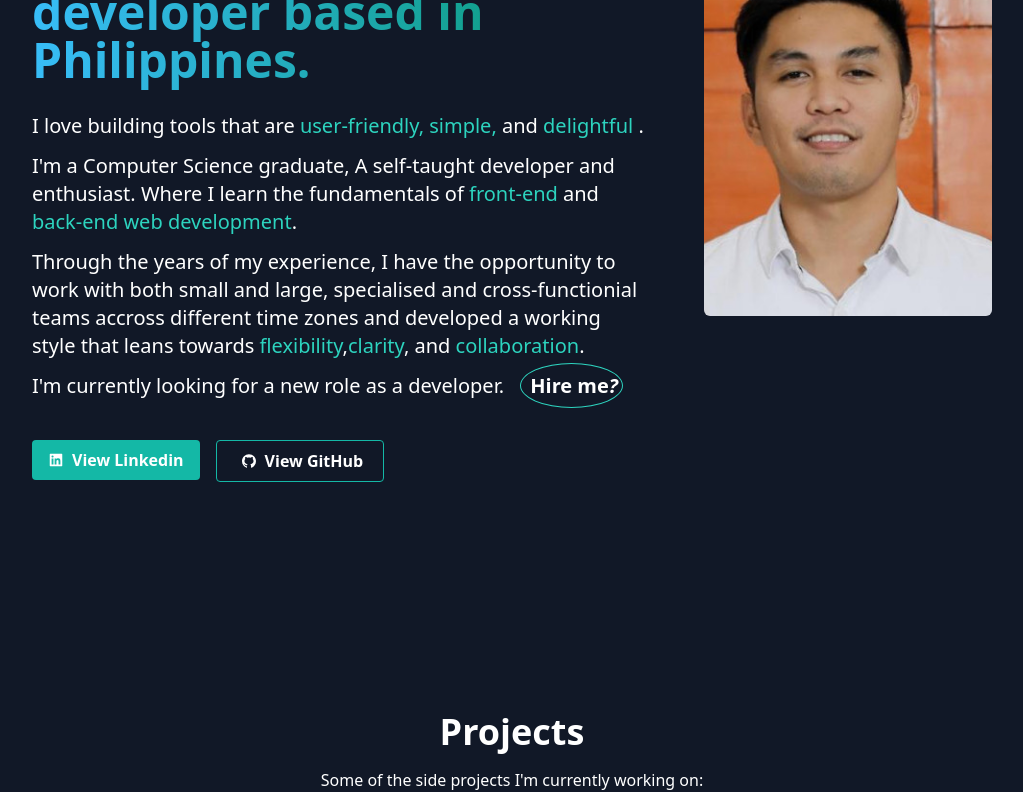
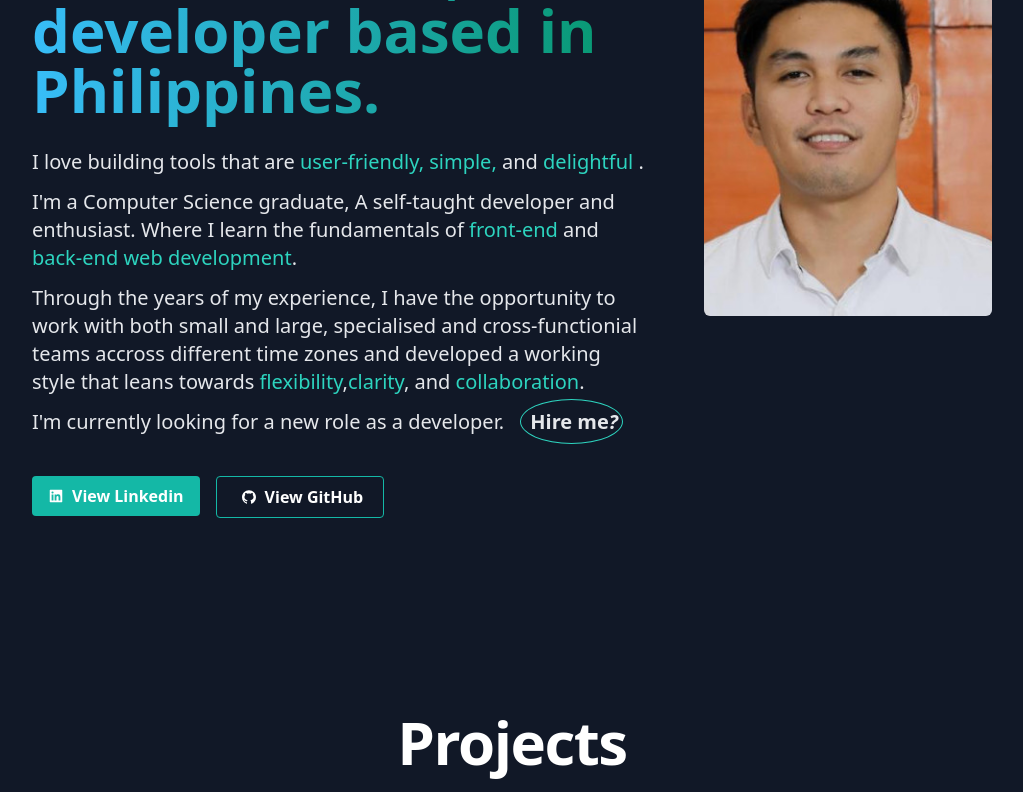
Before and after one commit to renmission/renatomission, a Next.js app: page / in a window 1280 px wide. Shown: the part 280-1072 px from the top of the page, without its empty margins (128-1151 px from the left). Built offline with nearby package versions, Linux system fonts and the light colour scheme.

Commit message:
pf update v4

```diff
--- a/layouts/GetInTouch.tsx
+++ b/layouts/GetInTouch.tsx
@@ -3,34 +3,31 @@ import Link from "next/link";
 const GetInTouch = () => {
   return (
     <>
-      <section className="py-6">
-        <div className="text-4xl py-4 text-teal-400">
+      <section className="pt-16">
+        <div className="mb-4 text-4xl font-extrabold tracking-tight leading-none md:text-5xl lg:text-6xl text-white">
           <h2>Get in touch</h2>
         </div>
-        <div className="leading-6 text-white">
+
+        <div className="mb-6 text-lg font-normal text-gray-300 lg:text-xl">
           <p>
             Do you have a job opportunity or idea you&apos;d like to discuss?
-            Feel to react me at{" "}
+            Feel to react me at
             <Link href={"mailto:missionrenjr@gmail.com"}>
-              <span className="text-teal-400 font-semibold">
-                {" "}
-                missionrenjr@gmail.com
-              </span>
-            </Link>{" "}
-            You can also find me on{" "}
+              <span className="text-teal-400 font-semibold"> missionrenjr@gmail.com </span>
+            </Link>
+            You can also find me on
             <Link href={"https://twitter.com/ren_mission"} target="_blank">
-              <span className="text-teal-400 font-semibold">Twitter </span>
-            </Link>{" "}
-            ,{" "}
+              <span className="text-teal-400 font-semibold"> Twitter</span>
+            </Link>,
             <Link href={"https://github.com/renmission"} target="_blank">
-              <span className="text-teal-400 font-semibold">GitHub</span>
+              <span className="text-teal-400 font-semibold"> GitHub</span>
             </Link>
             , and
             <Link
               href={"https://www.linkedin.com/in/renmission/"}
               target="_blank"
             >
-              <span className="text-teal-400 font-semibold">Linkedin</span>
+              <span className="text-teal-400 font-semibold"> Linkedin</span>
             </Link>
             .
           </p>
--- a/layouts/Hero.tsx
+++ b/layouts/Hero.tsx
@@ -8,24 +8,24 @@ const Hero = () => {
     <>
       <section className="min-h-screen grid grid-cols-3 gap-4 md:py-16" id="about">
         <div className="py-5 pr-6 col-span-6 lg:col-span-4 lg:col-start-1 lg:col-end-4 ">
-          <h2 className="text-transparent bg-clip-text bg-gradient-to-r to-emerald-600 from-sky-400 py-2 leading-10 text-teal-400 font-bold text-4xl sm:text-5xl">
+          <h2 className="text-transparent bg-clip-text bg-gradient-to-r to-emerald-600 from-sky-400 py-2 leading-10 text-teal-400 font-extrabold text-4xl md:text-5xl lg:text-6xl">
             Hello! I&apos;m Ren, a developer based in Philippines.
           </h2>
 
-          <p className="text-xl pt-5 pb-3 leading-8 md:text-xl max-w-4xl text-white">
+          <p className="text-xl pt-5 pb-3 leading-8 md:text-xl max-w-4xl text-gray-200 ">
             I love building tools that are
             <span className="text-teal-400"> user-friendly, simple, </span> and
             <span className="text-teal-400"> delightful </span>.
           </p>
 
-          <p className="text-xl pb-3 leading-8 md:text-xl max-w-4xl text-white ">
+          <p className="text-xl pb-3 leading-8 md:text-xl max-w-4xl text-gray-200  ">
             I&apos;m a Computer Science graduate, A self-taught developer and
             enthusiast. Where I learn the fundamentals of
             <span className="text-teal-400"> front-end </span> and
             <span className="text-teal-400"> back-end web development</span>.
           </p>
 
-          <p className="text-xl pb-3  leading-8 md:text-xl max-w-4xl text-white">
+          <p className="text-xl pb-3  leading-8 md:text-xl max-w-4xl text-gray-200 ">
             Through the years of my experience, I have the opportunity to work
             with both small and large, specialised and cross-functionial teams
             accross different time zones and developed a working style that
@@ -34,7 +34,7 @@ const Hero = () => {
             <span className="text-teal-400"> collaboration</span>.
           </p>
 
-          <p className="text-xl pb-3  leading-8 md:text-xl max-w-4xl text-white">
+          <p className="text-xl pb-3  leading-8 md:text-xl max-w-4xl text-gray-200 ">
             I&apos;m currently looking for a new role as a developer.
             <Link
               href={
--- a/layouts/Portfolio.tsx
+++ b/layouts/Portfolio.tsx
@@ -55,8 +55,8 @@ const Portfolio = () => {
         <div className="row justify-center">
           <div className="w-full">
             <div className="section_title pb-6 text-center text-white">
-              <h2 className="text-4xl pb-4 font-semibold text-center">Projects</h2>
-              <h3 className="main_title">
+              <h2 className="mb-4 text-4xl font-extrabold tracking-tight leading-none md:text-5xl lg:text-6xl text-white">Projects</h2>
+              <h3 className="mb-6 text-lg font-normal text-gray-200 lg:text-xl sm:px-16 xl:px-48 dark:text-gray-400">
                 Some of the side projects I&apos;m currently working on:
               </h3>
             </div>
--- a/layouts/TechStack.tsx
+++ b/layouts/TechStack.tsx
@@ -62,10 +62,10 @@ const TechStack = () => {
         <div className="row justify-center pb-12">
           <div className="w-full">
             <div className="section_title pb-6 text-center text-white">
-              <h2 className="text-4xl pb-4 font-semibold text-center">
+              <h2 className="mb-4 text-4xl font-extrabold tracking-tight leading-none md:text-5xl lg:text-6xl text-white">
                 My Technology Stack
               </h2>
-              <h3 className="main_title">
+              <h3 className="mb-6 text-lg font-normal text-gray-300 lg:text-xl sm:px-16 xl:px-48 dark:text-gray-400">
                 My preferred weapons of choice
               </h3>
             </div>
--- a/layouts/common/Footer.tsx
+++ b/layouts/common/Footer.tsx
@@ -5,7 +5,7 @@ const Footer = () => {
       <>
         <footer className="py-10 text-center md:text-left">
           <hr className="my-8 h-px bg-gray-200 border-0 dark:bg-gray-700" />
-          <p className="text-md text-white">
+          <p className="mb-6 text-lg font-normal lg:text-xl text-gray-300">
             Built with TypeScript, Tailwind and Next.js &hearts;
           </p>
 
```
